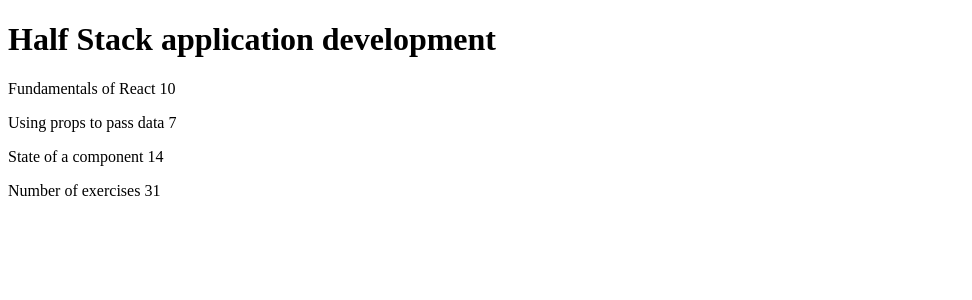
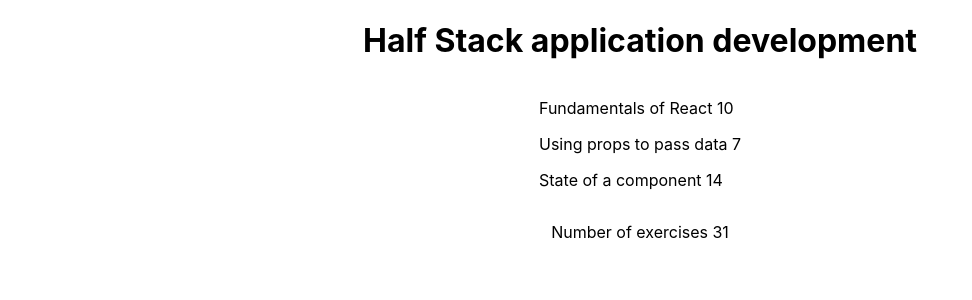
Before and after one commit to Zaladam/web3, a React (Create React App) app in the folder exercices/1.1-1.2/: page / in a window 1280 px wide. Shown: the top 300 px of the page, without its empty margins (0-972 px from the left). Built offline with nearby package versions, Linux system fonts and the light colour scheme.

Commit message:
1.1-1.2 : CSS style

```diff
--- /dev/null
+++ b/exercices/1.1-1.2/src/components/App/App.css
@@ -0,0 +1,44 @@
+.test{
+  display: flex;
+  justify-content: center;
+  align-items: center;
+  flex-direction: column;
+}
+.App {
+  text-align: center;
+}
+
+.App-logo {
+  height: 40vmin;
+  pointer-events: none;
+}
+
+@media (prefers-reduced-motion: no-preference) {
+  .App-logo {
+    animation: App-logo-spin infinite 20s linear;
+  }
+}
+
+.App-header {
+  background-color: #282c34;
+  min-height: 100vh;
+  display: flex;
+  flex-direction: column;
+  align-items: center;
+  justify-content: center;
+  font-size: calc(10px + 2vmin);
+  color: white;
+}
+
+.App-link {
+  color: #61dafb;
+}
+
+@keyframes App-logo-spin {
+  from {
+    transform: rotate(0deg);
+  }
+  to {
+    transform: rotate(360deg);
+  }
+}
--- a/exercices/1.1-1.2/src/App.js
+++ b/exercices/1.1-1.2/src/components/App/App.jsx
@@ -1,7 +1,7 @@
 import Content from "components/Content/Content"
 import Header from "components/Header/Header"
 import Total from "components/Total/Total"
-
+import './App.css'
 
 const App = () => {
   const course = 'Half Stack application development'
@@ -12,7 +12,7 @@
   const part3 = 'State of a component'
   const exercises3 = 14
   return (
-    <div>
+    <div className="test">
       <Header course= {course} />
       <Content parts={[part1,part2,part3]} exercices={[exercises1,exercises2,exercises3]}/>
       <Total total={exercises1 + exercises2 + exercises3}/>
--- /dev/null
+++ b/exercices/1.1-1.2/src/index.css
@@ -0,0 +1,13 @@
+body {
+  margin: 0;
+  font-family: -apple-system, BlinkMacSystemFont, 'Segoe UI', 'Roboto', 'Oxygen',
+    'Ubuntu', 'Cantarell', 'Fira Sans', 'Droid Sans', 'Helvetica Neue',
+    sans-serif;
+  -webkit-font-smoothing: antialiased;
+  -moz-osx-font-smoothing: grayscale;
+}
+
+code {
+  font-family: source-code-pro, Menlo, Monaco, Consolas, 'Courier New',
+    monospace;
+}
--- a/exercices/1.1-1.2/src/index.js
+++ b/exercices/1.1-1.2/src/index.js
@@ -1,6 +1,6 @@
 import React from 'react'
 import ReactDOM from 'react-dom/client'
-
-import App from './App'
+import './index.css';
+import App from './components/App/App'
 
 ReactDOM.createRoot(document.getElementById('root')).render(<App />)
```
